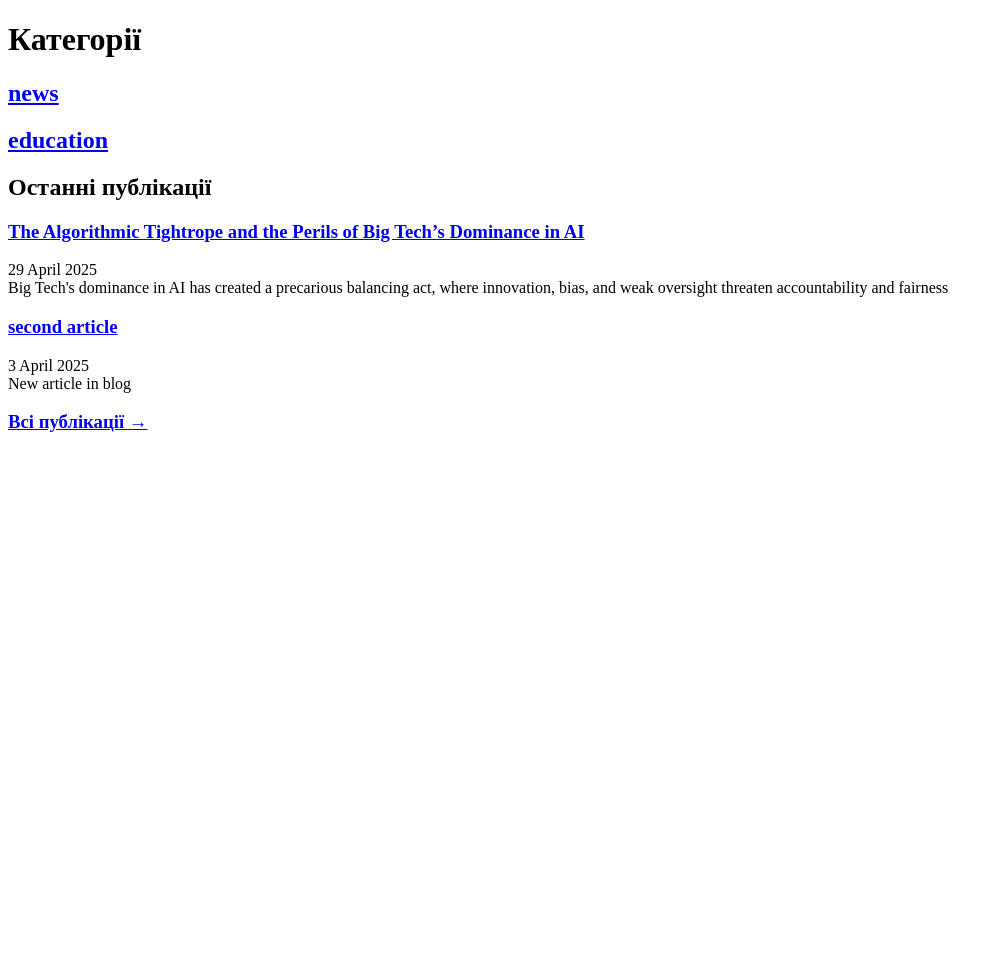
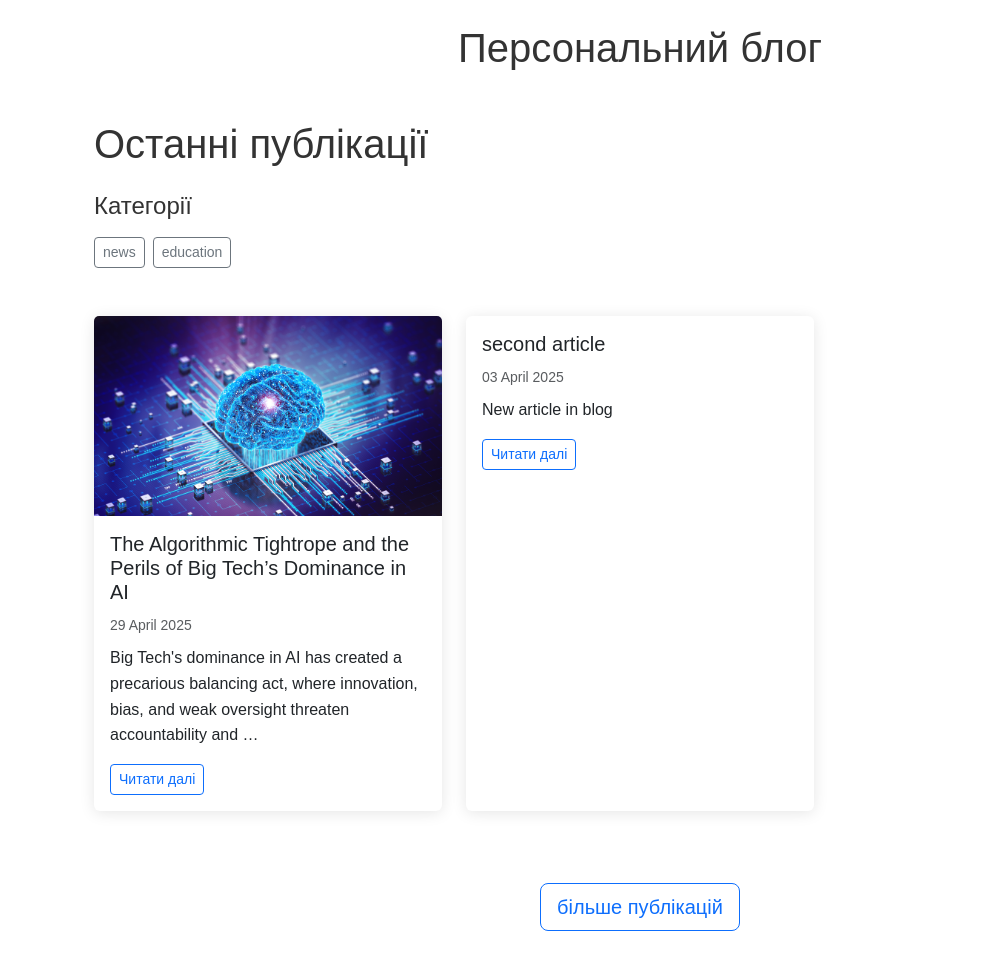
Before and after one commit to andriy20211/blog-django, a Django app: page / in a window 1280 px wide. Shown: the whole page, without its empty margins (0-1003 px from the left). Before the commit the page ends 432 px from the top, so only its background shows below. Run offline with Django 4.2, Linux system fonts and the light colour scheme; data comes from the database, SQL or seed files in the repository; both versions use the stored data as it was after the commit.

Commit message:
Client-side of blog

```diff
--- /dev/null
+++ b/app_blog/static/css/main.css
@@ -0,0 +1,47 @@
+/* Загальні стилі */
+body {
+  font-family: 'Ubuntu', sans-serif;
+  line-height: 1.6;
+  color: #333;
+}
+
+/* Картки статей */
+.card {
+  border: none;
+  box-shadow: 0 2px 15px rgba(0,0,0,0.1);
+  transition: transform 0.3s ease, box-shadow 0.3s ease;
+}
+
+.card:hover {
+  transform: translateY(-5px);
+  box-shadow: 0 5px 20px rgba(0,0,0,0.15);
+}
+
+.card-img-top {
+  height: 200px;
+  object-fit: cover;
+}
+
+/* Хлібні крихти */
+.breadcrumb {
+  padding: 0.75rem 1.25rem;
+  border-radius: 0.25rem;
+}
+
+/* Контент статті */
+.article-content img {
+  max-width: 100%;
+  height: auto;
+  margin: 1rem 0;
+  border-radius: 0.25rem;
+}
+
+/* Адаптація для малих екранів */
+@media (max-width: 768px) {
+  .card-img-top {
+      height: 150px;
+  }
+  .article-title {
+      font-size: 1.5rem;
+  }
+}
--- /dev/null
+++ b/app_blog/templates/base.html
@@ -0,0 +1,24 @@
+<!DOCTYPE html>
+<html lang="uk">
+{% load static %}
+<head>
+    <meta charset="UTF-8">
+    <title>Персональний блог</title>
+    <!-- Bootstrap CSS (CDN або локальний) -->
+    <link href="https://cdn.jsdelivr.net/npm/bootstrap@5.3.2/dist/css/bootstrap.min.css" rel="stylesheet">
+    <!-- Ваші стилі -->
+    <link href="{% static 'css/main.css' %}" rel="stylesheet">
+</head>
+<body>
+    <div class="container">
+        <h1 class="text-center my-4">Персональний блог</h1>
+        {% block content %}
+        {% endblock %}
+    </div>
+
+    <!-- jQuery (тільки для Bootstrap 4) -->
+    <script src="https://code.jquery.com/jquery-3.7.1.min.js"></script>
+    <!-- Bootstrap JS -->
+    <script src="https://cdn.jsdelivr.net/npm/bootstrap@5.3.2/dist/js/bootstrap.bundle.min.js"></script>
+</body>
+</html>
--- a/app_blog/templates/fotorama.html
+++ b/app_blog/templates/fotorama.html
@@ -11,9 +11,10 @@
 
 <div class="fotorama">
     {% for image in images %}
-        <img src="{{ image.image.url }}"
+        <img width="400px" height="300px" src="{{ image.image.url }}"
              alt="{{ image.description }}"
              data-caption="{{ image.description }}">
+             style="max-height: 400px;">
     {% endfor %}
 </div>
 {% endspaceless %}
--- a/app_blog/templates/index.html
+++ b/app_blog/templates/index.html
@@ -1,43 +1,51 @@
-<!DOCTYPE html>
-<html lang="uk">
-<head>
-    <title>Blog</title>
-    <meta http-equiv="Content-Type" content="text/html; charset=utf-8"/>
-</head>
-<body>
-    <h1>Категорії</h1>
+{% extends "base.html" %}
+{% load static %}
 
+{% block content %}
+<div class="container py-4">
+    <h1 class="mb-4">Останні публікації</h1>
+
+    <!-- Категорії -->
     {% if categories %}
-        {% for item in categories %}
-            <div class="category-item">
-                <a href="{{ item.get_absolute_url }}">
-                    <h2>{{ item.category }}</h2>
-                </a>
-            </div>
-        {% endfor %}
+    <div class="mb-5">
+        <h2 class="h4 mb-3">Категорії</h2>
+        <div class="d-flex flex-wrap gap-2">
+            {% for item in categories %}
+            <a href="{{ item.get_absolute_url }}" class="btn btn-sm btn-outline-secondary">
+                {{ item.category }}
+            </a>
+            {% endfor %}
+        </div>
+    </div>
     {% endif %}
 
-    {% if articles %}
-        <h2>Останні публікації</h2>
+    <!-- Останні статті -->
+    <div class="row">
         {% for item in articles %}
-            <div class="article-item">
-                <a href="{{ item.get_absolute_url }}">
-                    <h3>{{ item.title }}</h3>
-                </a>
-                <time class="article-date">
-                    {{ item.pub_date|date:"j E Y" }}
-                </time>
-                <div class="article-excerpt">
-                    {{ item.description|striptags|truncatewords_html:32 }}
+        <div class="col-lg-4 col-md-6 mb-4">
+            <div class="card h-100">
+                {% if item.images.first %}
+                <img src="{{ item.images.first.image.url }}" class="card-img-top" alt="{{ item.title }}">
+                {% endif %}
+                <div class="card-body">
+                    <h2 class="card-title h5">{{ item.title }}</h2>
+                    <time class="text-muted small">{{ item.pub_date|date:"d E Y" }}</time>
+                    <p class="card-text mt-2">{{ item.description|striptags|truncatewords:20 }}</p>
+                    <a href="{{ item.get_absolute_url }}" class="btn btn-sm btn-outline-primary">Читати далі</a>
                 </div>
             </div>
+        </div>
+
+        {% empty %}
+        <div class="col-12">
+            <div class="alert alert-info">Публікації відсутні</div>
+        </div>
         {% endfor %}
-    {% endif %}
-
-    <div class="all-articles-link">
-        <a href="{% url 'articles-list' %}">
-            <h3>Всі публікації →</h3>
-        </a>
+        <div class="text-center mt-5">
+            <a href="{% url 'articles-list' %}" class="btn btn-outline-primary btn-lg">
+                <i class="fas fa-book-open mr-2"></i> більше публікацій
+            </a>
+        </div>
     </div>
-</body>
-</html>
+</div>
+{% endblock %}
```
Also changed, not shown: app_blog/templates/article_detail.html (+21 -26 lines), app_blog/templates/articles_list.html (+27 -30 lines), mysite/settings.py (+6 -2 lines), db.sqlite3, media/photos/ai.jpg (added), media/photos/dog.png (added), 1 other file.
